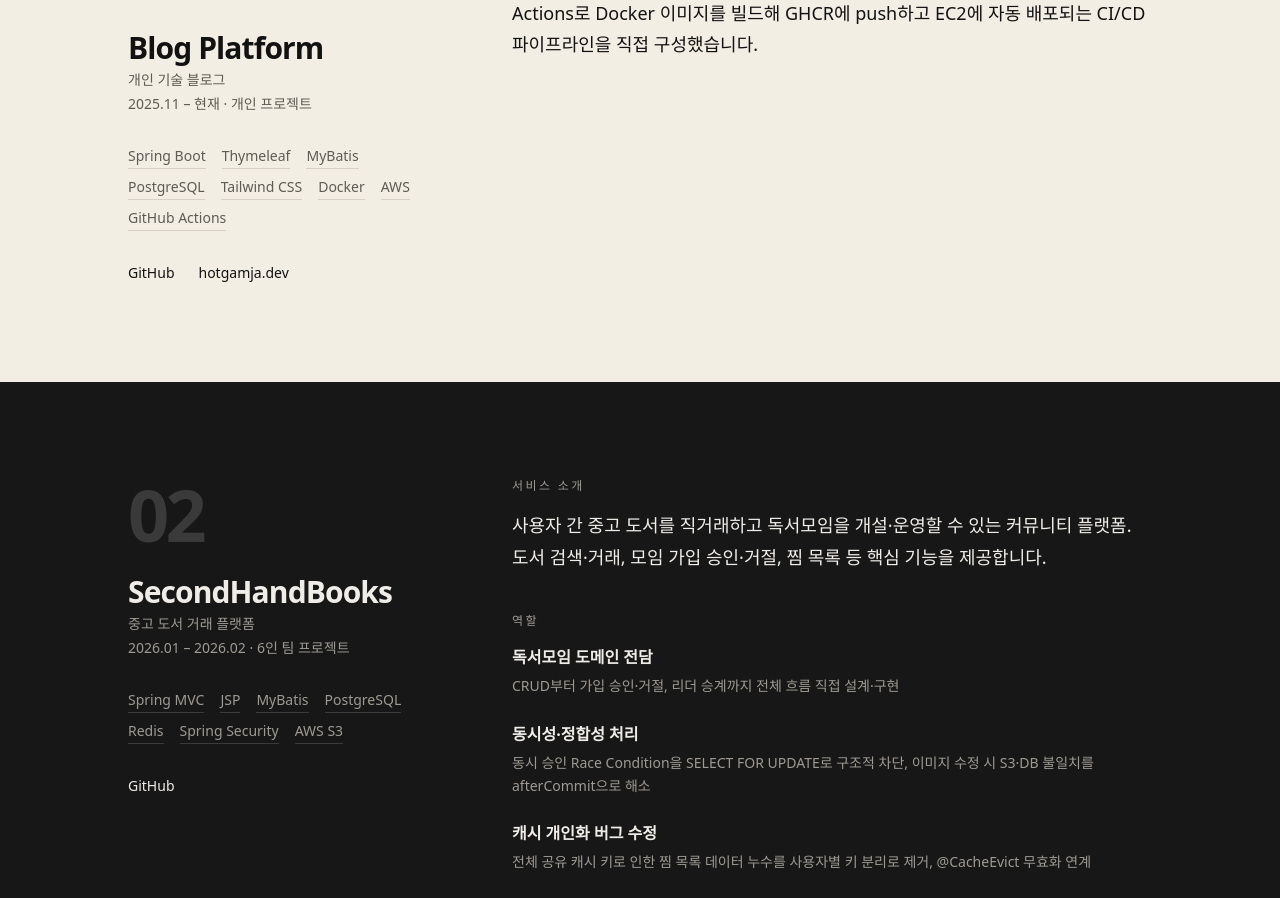
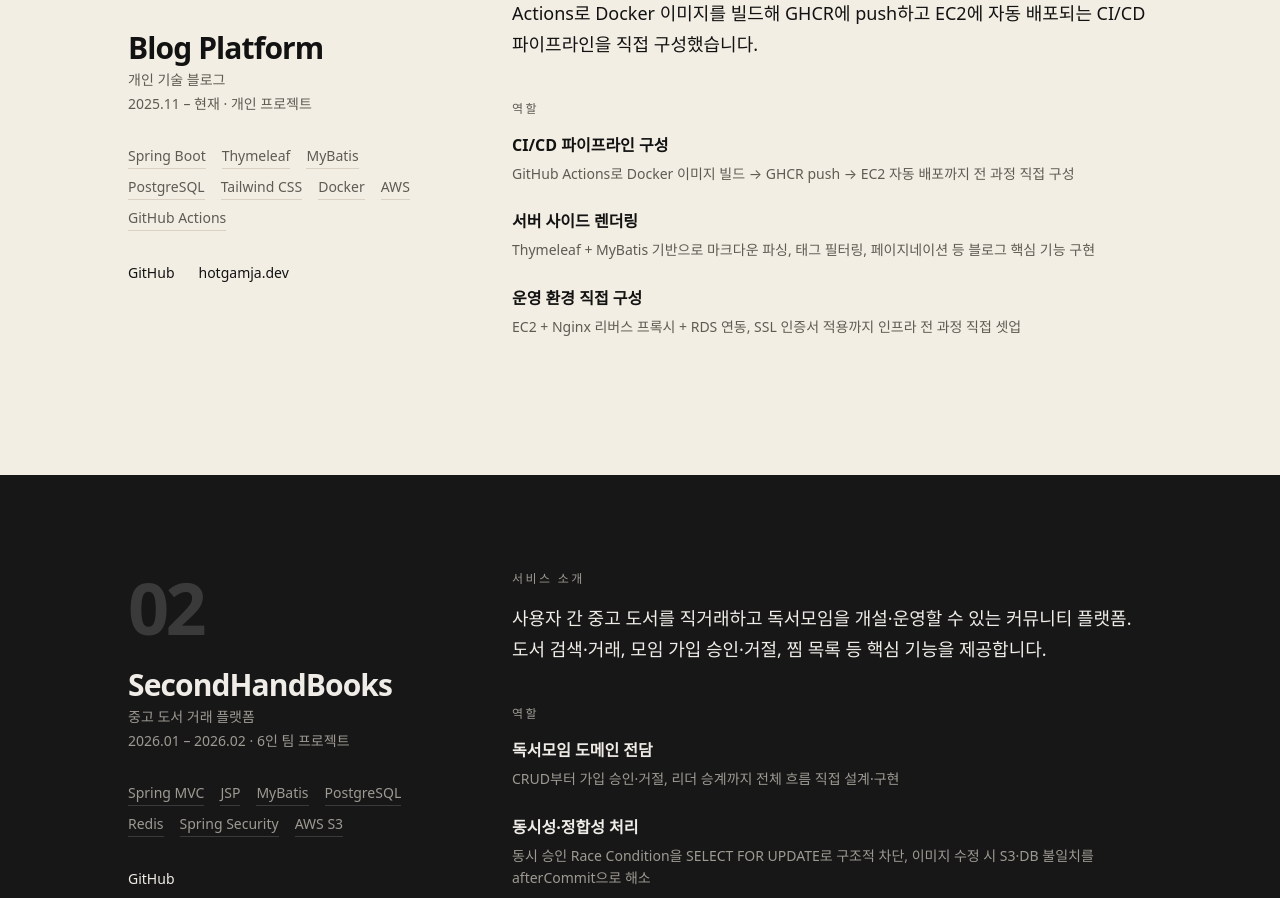
Before and after one commit to hot-gamja/portfolio-v1, a React (Vite) app: page / in a window 1280 px wide. Shown: the part 1932-2830 px from the top of the page. Built offline with nearby package versions, Linux system fonts and the light colour scheme; a web font is replaced by a local one.

Commit message:
feat: add role entries to Blog Platform project

```diff
--- a/src/data/projects.ts
+++ b/src/data/projects.ts
@@ -53,6 +53,11 @@ export const projects: Project[] = [
     techStack: ['Spring Boot', 'Thymeleaf', 'MyBatis', 'PostgreSQL', 'Tailwind CSS', 'Docker', 'AWS', 'GitHub Actions'],
     github: 'https://github.com/hot-gamja/blog',
     demo: 'https://hotgamja.dev',
+    role: [
+      { title: 'CI/CD 파이프라인 구성', detail: 'GitHub Actions로 Docker 이미지 빌드 → GHCR push → EC2 자동 배포까지 전 과정 직접 구성' },
+      { title: '서버 사이드 렌더링', detail: 'Thymeleaf + MyBatis 기반으로 마크다운 파싱, 태그 필터링, 페이지네이션 등 블로그 핵심 기능 구현' },
+      { title: '운영 환경 직접 구성', detail: 'EC2 + Nginx 리버스 프록시 + RDS 연동, SSL 인증서 적용까지 인프라 전 과정 직접 셋업' },
+    ],
   },
   {
     id: '02',
```
